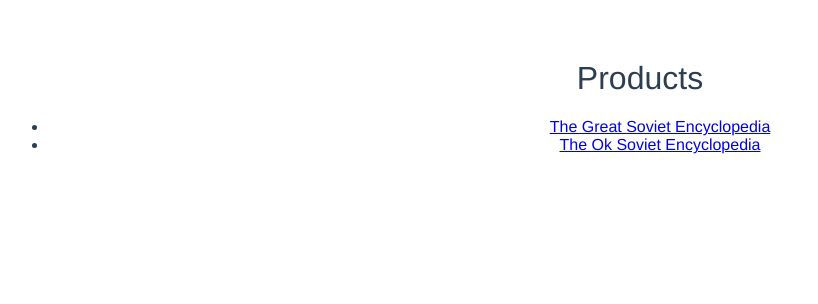
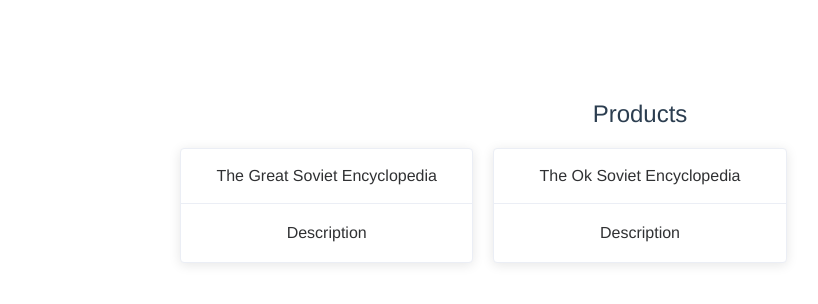
Before and after one commit to bonop320/xcrm, a Vue app in the folder containers/web-client/: page /#/products in a window 1280 px wide. Shown: the top 304 px of the page, without its empty margins (0-818 px from the left). Built offline with nearby package versions, Linux system fonts and the light colour scheme.

Commit message:
Setup UI with ElementUI and components

```diff
--- a/containers/web-client/package.json
+++ b/containers/web-client/package.json
@@ -11,6 +11,7 @@
     "build": "node build/build.js"
   },
   "dependencies": {
+    "element-ui": "^2.4.6",
     "pug": "^2.0.3",
     "vue": "^2.5.2",
     "vue-router": "^3.0.1",
--- a/containers/web-client/src/App.vue
+++ b/containers/web-client/src/App.vue
@@ -1,6 +1,7 @@
 <template lang="pug">
-div#app
-  router-view
+el-container#app
+  el-main
+    router-view
 </template>
 
 <script>
@@ -17,7 +18,10 @@ export default {
   -moz-osx-font-smoothing: grayscale;
   text-align: center;
   color: #2c3e50;
+  max-width: 960px;
   margin-top: 60px;
+  margin-left: auto;
+  margin-right: auto;
 }
 
 h1, h2 {
--- /dev/null
+++ b/containers/web-client/src/components/product-list-item.vue
@@ -0,0 +1,18 @@
+<template lang="pug">
+el-card.box-card
+  div.clearfix(slot="header")
+    span {{ name }}
+  div
+    | Description
+</template>
+
+<script>
+const props = {
+  name: String
+}
+
+export default {
+  name: 'product-list-item',
+  props
+}
+</script>
--- /dev/null
+++ b/containers/web-client/src/components/product-list.vue
@@ -0,0 +1,24 @@
+<template lang="pug">
+el-row(:gutter="20")
+  el-col(v-for="product in products"
+    :span="8")
+
+    product-list-item(
+      :name="product.name")
+</template>
+
+<script>
+import ProductListItem from '@/components/product-list-item'
+
+const props = {
+  products: Array
+}
+
+export default {
+  name: 'product-list',
+  props,
+  components: {
+    ProductListItem
+  }
+}
+</script>
--- a/containers/web-client/src/views/products/index.vue
+++ b/containers/web-client/src/views/products/index.vue
@@ -2,16 +2,8 @@
 div
   h1 Products
 
-  ul(v-if="products")
-    li(v-for="product of products")
-      router-link(to="#")
-        | {{ product.name }}
+  product-list(:products="products")
+
 </template>
 
 <script src="./main.js"></script>
-
-<style>
-div {
-  display: block;
-}
-</style>
```
Also changed, not shown: containers/web-client/src/main.js (+8 -1 lines), containers/web-client/src/views/products/main.js (+6 -1 lines), 1 other file (tests, documents, lock files or other folders).
